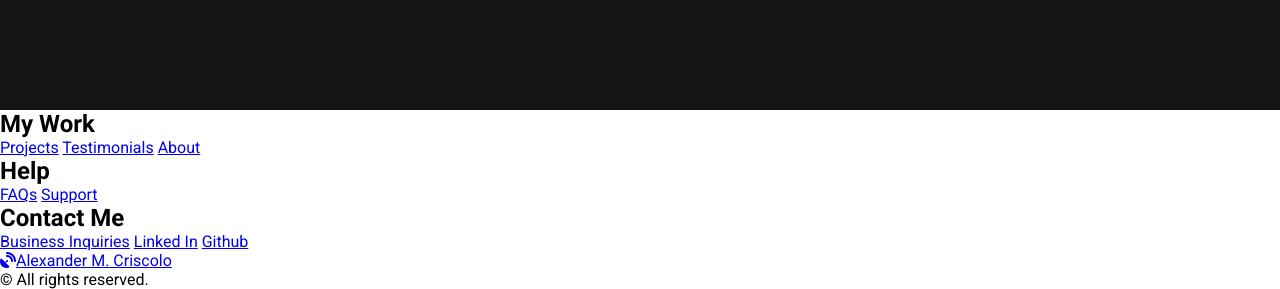
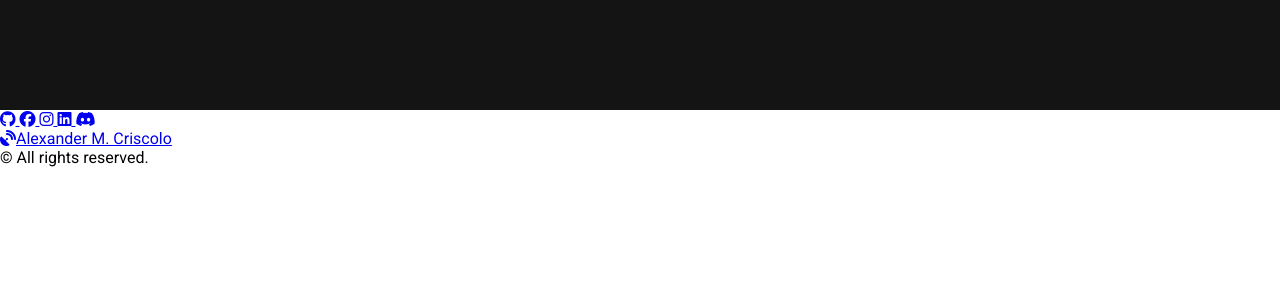
Before and after one commit to alexmcr1s/portfolio-website, a plain HTML site: page index.html in a window 1280 px wide. Shown: the part 1490-1779 px from the top of the page. After the commit the page ends 1657 px from the top, so only its background shows below. Drawn offline with Linux system fonts and the light colour scheme.

Commit message:
Re-modified footer to only include social links

```diff
--- a/index.html
+++ b/index.html
@@ -94,23 +94,37 @@
       <div class="footer__links">
         <div class="footer__link--wrapper">
           <div class="footer__link--items">
-            <h2>My Work</h2>
-            <a href="/">Projects</a>
-            <a href="/">Testimonials</a>
-            <a href="/">About</a>
-          </div>
-        </div>
-        <div class="footer__link--wrapper">
-          <div class="footer__link--items">
-            <h2>Help</h2>
-            <a href="/">FAQs</a>
-            <a href="/">Support</a>
-          </div>
-          <div class="footer__link--items">
-            <h2>Contact Me</h2>
-            <a href="/">Business Inquiries</a>
-            <a href="/">Linked In</a>
-            <a href="/">Github</a>
+            <a
+              href="https://github.com/alexmcr1s"
+              target="_blank"
+              rel="noopener noreferrer"
+            >
+              <i class="fa-brands fa-github"></i>
+            </a>
+            <a href="/" target="_blank" rel="noopener noreferrer">
+              <i class="fa-brands fa-facebook"></i>
+            </a>
+            <a
+              href="https://www.instagram.com/alexmcr1s/"
+              target="_blank"
+              rel="noopener noreferrer"
+            >
+              <i class="fa-brands fa-instagram"></i>
+            </a>
+            <a
+              href="https://www.linkedin.com/in/alexander-criscolo-b488a0161/"
+              target="_blank"
+              rel="noopener noreferrer"
+            >
+              <i class="fa-brands fa-linkedin"></i>
+            </a>
+            <a
+              href="https://discord.gg/RDEhZDUMt"
+              target="_blank"
+              rel="noopener noreferrer"
+            >
+              <i class="fa-brands fa-discord"></i>
+            </a>
           </div>
         </div>
       </div>
```
